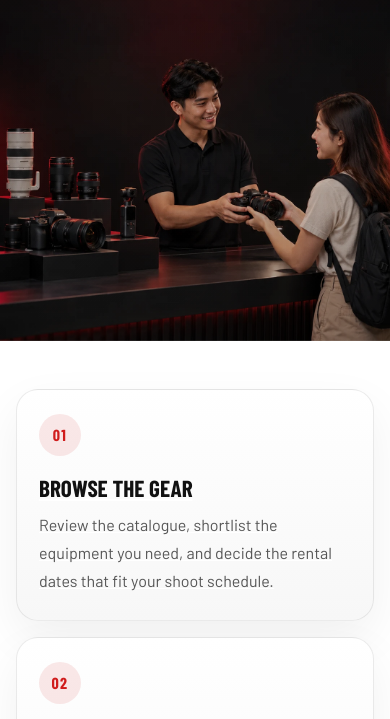
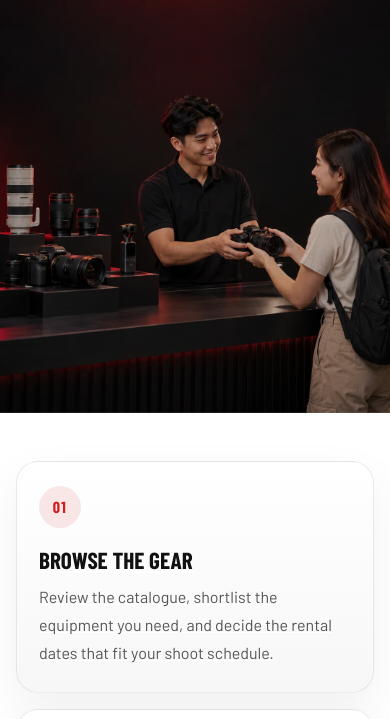
Before and after one commit to 94ER/94-Ezy-Rent, a plain HTML site: page how-it-works.html in a window 390 px wide. Shown: the part 280-999 px from the top of the page. Drawn offline with nearby package versions, Linux system fonts and the light colour scheme; a web font is replaced by a local one.

Commit message:
Make how it works hero fully responsive

```diff
--- a/how-it-works.html
+++ b/how-it-works.html
@@ -18,12 +18,18 @@
 <link rel="stylesheet" href="assets/site.css?v=20261017d8" />
 <style>
 .how-hero {
+  --how-hero-h: clamp(360px, 40vw, 793px);
+  min-height: var(--how-hero-h) !important;
+  height: var(--how-hero-h);
+  padding-top: 0 !important;
   background:
     linear-gradient(90deg, rgba(0,0,0,.28) 0%, rgba(0,0,0,.1) 48%, rgba(0,0,0,.2) 100%),
     url('assets/how-it-works-handover-background.png?v=20261017a1') center center / cover no-repeat,
     #0b0b0b;
 }
 #hero.how-hero > .container {
+  min-height: 100%;
+  height: 100%;
   width: min(100% - 48px, 720px);
   padding: var(--nav-h) 24px 0;
   justify-content: center;
@@ -34,15 +40,9 @@
 .how-hero .lead { max-width: 620px; margin-left: auto; margin-right: auto; }
 @media (max-width: 720px) {
   #hero.how-hero {
-    min-height: 620px;
-    padding-top: 0;
-    background:
-      linear-gradient(180deg, rgba(5,5,5,.34) 0%, rgba(5,5,5,.18) 44%, rgba(5,5,5,.06) 72%, rgba(0,0,0,.12) 100%),
-      url('assets/how-it-works-mobile-1080x1920.webp?v=20261026a1') center center / cover no-repeat,
-      #0b0b0b;
+    --how-hero-h: clamp(500px, 72vw, 560px);
   }
   #hero.how-hero > .container {
-    min-height: 620px;
     width: min(100% - 32px, 520px);
     justify-content: flex-start;
     padding: calc(var(--nav-h) + 42px) 8px 190px;
@@ -71,6 +71,15 @@
   .how-steps-section .step-card {
     padding: 24px 22px;
     border-radius: 22px;
+  }
+}
+@media (max-width: 520px) {
+  #hero.how-hero {
+    --how-hero-h: clamp(620px, 177.78vw, 760px);
+    background:
+      linear-gradient(180deg, rgba(5,5,5,.34) 0%, rgba(5,5,5,.18) 44%, rgba(5,5,5,.06) 72%, rgba(0,0,0,.12) 100%),
+      url('assets/how-it-works-mobile-1080x1920.webp?v=20261026a1') center center / cover no-repeat,
+      #0b0b0b;
   }
 }
 </style>
```
